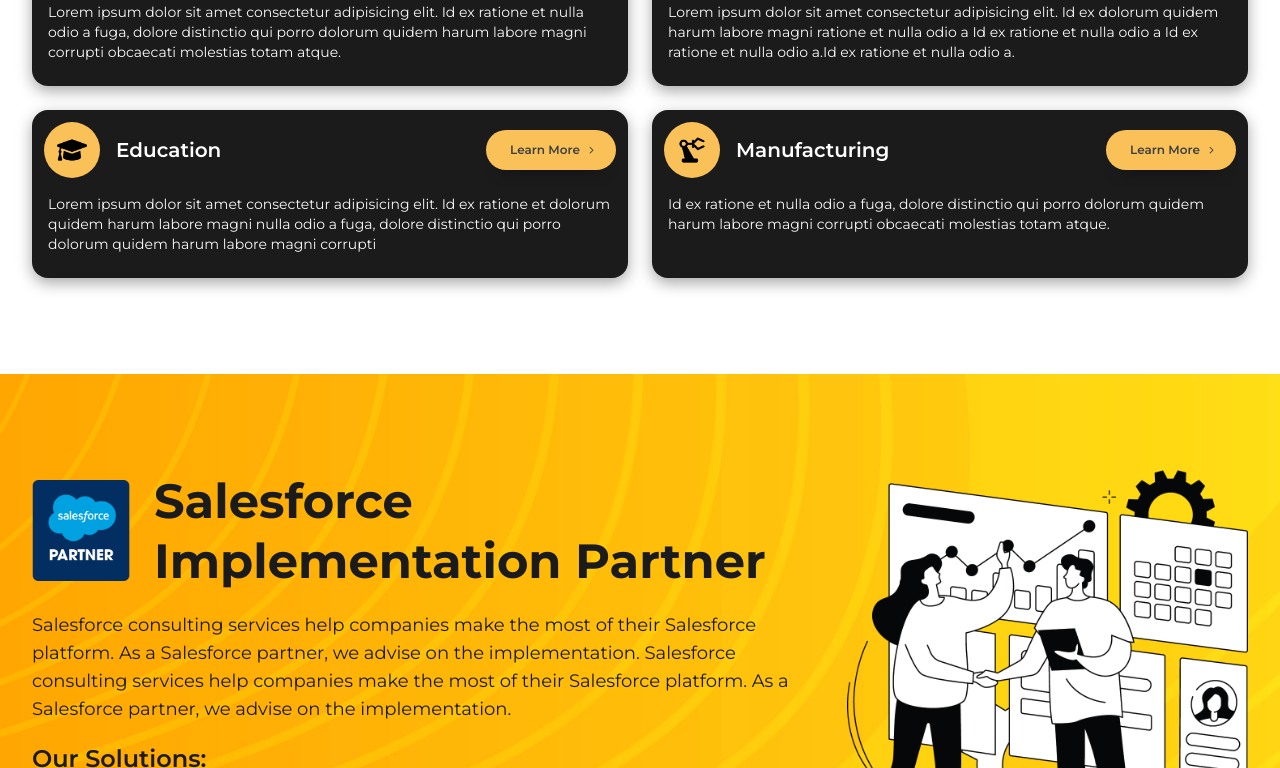
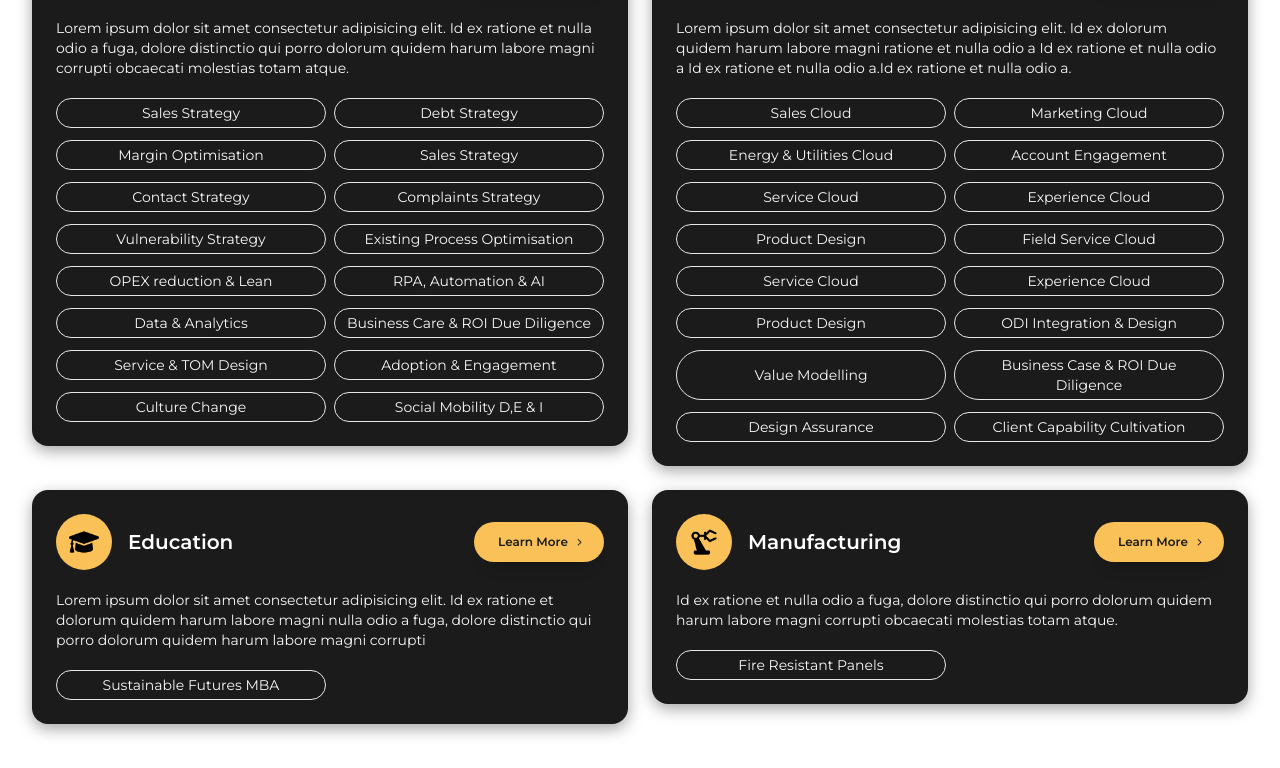
Before and after one commit to luke-meadows/clyde-ventures-2024, a Next.js app: page / in a window 1280 px wide. Shown: the part 932-1700 px from the top of the page. Built offline with nearby package versions, Linux system fonts and the light colour scheme.

Commit message:
WhatWeDo: Service links to service page

```diff
--- a/components/WhatWeDo.js
+++ b/components/WhatWeDo.js
@@ -1,5 +1,6 @@
 import Image from 'next/image';
 import Link from 'next/link';
+
 export default function WhatWeDo() {
   const whatWeDoCards = [
     {
@@ -8,6 +9,72 @@
       subtitle:
         'Lorem ipsum dolor sit amet consectetur adipisicing elit. Id ex ratione et nulla odio a fuga, dolore distinctio qui porro dolorum quidem harum labore magni corrupti obcaecati molestias totam atque.',
       link: '/services',
+      options: [
+        {
+          title: 'Sales Strategy',
+          url: '/services/consultancy/top-line-growth',
+        },
+        {
+          title: 'Debt Strategy',
+          url: '/services/consultancy/top-line-growth',
+        },
+        {
+          title: 'Margin Optimisation',
+          url: '/services/consultancy/top-line-growth',
+        },
+        {
+          title: 'Sales Strategy',
+          url: '/services/consultancy/top-line-growth',
+        },
+        {
+          title: 'Contact Strategy',
+          url: '/services/consultancy/service-excellence',
+        },
+        {
+          title: 'Complaints Strategy',
+          url: '/services/consultancy/service-excellence',
+        },
+        {
+          title: 'Vulnerability Strategy',
+          url: '/services/consultancy/service-excellence',
+        },
+        {
+          title: 'Existing Process Optimisation',
+          url: '/services/consultancy/service-excellence',
+        },
+        {
+          title: 'OPEX reduction & Lean',
+          url: '/services/consultancy/opex-optimisation',
+        },
+        {
+          title: 'RPA, Automation & AI',
+          url: '/services/consultancy/opex-optimisation',
+        },
+        {
+          title: 'Data & Analytics',
+          url: '/services/consultancy/opex-optimisation',
+        },
+        {
+          title: 'Business Care & ROI Due Diligence',
+          url: '/services/consultancy/opex-optimisation',
+        },
+        {
+          title: 'Service & TOM Design',
+          url: '/services/consultancy/business-and-culture-change',
+        },
+        {
+          title: 'Adoption & Engagement',
+          url: '/services/consultancy/business-and-culture-change',
+        },
+        {
+          title: 'Culture Change',
+          url: '/services/consultancy/business-and-culture-change',
+        },
+        {
+          title: 'Social Mobility D,E & I',
+          url: '/services/consultancy/business-and-culture-change',
+        },
+      ],
     },
     {
       title: 'Integration',
@@ -15,6 +82,72 @@
       subtitle:
         'Lorem ipsum dolor sit amet consectetur adipisicing elit. Id ex dolorum quidem harum labore magni   ratione et nulla odio a Id ex ratione et nulla odio a Id ex ratione et nulla odio a.Id ex ratione et nulla odio a.',
       link: '/services/integration',
+      options: [
+        {
+          title: 'Sales Cloud',
+          url: '/services/consultancy/top-line-growth-salesforce',
+        },
+        {
+          title: 'Marketing Cloud',
+          url: '/services/consultancy/top-line-growth-salesforce',
+        },
+        {
+          title: 'Energy & Utilities Cloud',
+          url: '/services/consultancy/top-line-growth-salesforce',
+        },
+        {
+          title: 'Account Engagement',
+          url: '/services/consultancy/top-line-growth-salesforce',
+        },
+        {
+          title: 'Service Cloud',
+          url: '/services/consultancy/top-line-growth-salesforce',
+        },
+        {
+          title: 'Experience Cloud',
+          url: '/services/consultancy/top-line-growth-salesforce',
+        },
+        {
+          title: 'Product Design',
+          url: '/services/consultancy/top-line-growth-salesforce',
+        },
+        {
+          title: 'Field Service Cloud',
+          url: '/services/integration/field-optimisation-salesforce',
+        },
+        {
+          title: 'Service Cloud',
+          url: '/services/integration/field-optimisation-salesforce',
+        },
+        {
+          title: 'Experience Cloud',
+          url: '/services/integration/field-optimisation-salesforce',
+        },
+        {
+          title: 'Product Design',
+          url: '/services/integration/field-optimisation-salesforce',
+        },
+        {
+          title: 'ODI Integration & Design',
+          url: '/services/integration/wacc-outperformance',
+        },
+        {
+          title: 'Value Modelling',
+          url: '/services/integration/wacc-outperformance',
+        },
+        {
+          title: 'Business Case & ROI Due Diligence',
+          url: '/services/integration/wacc-outperformance',
+        },
+        {
+          title: 'Design Assurance',
+          url: '/services/integration/independence-upskilling-design-authority',
+        },
+        {
+          title: 'Client Capability Cultivation',
+          url: '/services/integration/independence-upskilling-design-authority',
+        },
+      ],
     },
     {
       title: 'Education',
@@ -22,6 +155,9 @@
       subtitle:
         'Lorem ipsum dolor sit amet consectetur adipisicing elit. Id ex ratione et dolorum quidem harum labore magni  nulla odio a fuga, dolore distinctio qui porro dolorum quidem harum labore magni corrupti',
       link: '/services',
+      options: [
+        { title: 'Sustainable Futures MBA', url: '/services/education/MBA' },
+      ],
     },
     {
       title: 'Manufacturing',
@@ -29,6 +165,12 @@
       subtitle:
         'Id ex ratione et nulla odio a fuga, dolore distinctio qui porro dolorum quidem harum labore magni corrupti obcaecati molestias totam atque.',
       link: '/services',
+      options: [
+        {
+          title: 'Fire Resistant Panels',
+          url: '/services/manufacturing/FRP',
+        },
+      ],
     },
   ];
   return (
@@ -45,13 +187,14 @@
       <div className="grid grid-cols-2 gap-6">
         {whatWeDoCards.map((card, i) => {
           return (
-            // Container
+            <div>
+              {/* // Container */}
               <div
                 key={i}
-              className="shadow-card flex-1 card-rounding bg-black-text"
+                className="shadow-card flex-1 card-rounding bg-black-text py-6"
               >
                 {/* Card Top */}
-              <div className="card-top flex justify-between items-center px-3 pt-3">
+                <div className="card-top flex justify-between items-center px-6">
                   <div className="card-top-left flex items-center gap-4">
                     <div className="bg-primary-orange h-14 w-14 aspect-square center-contents rounded-full text-lg cursor-pointer">
                       <Image src={card.icon} width={30} height={30} />
@@ -62,7 +205,7 @@
                   </div>
                   <div className="card-top-right">
                     <Link href={card.link}>
-                    <button className="bg-primary-orange text-dark-grey pl-6 pr-4 h-10 rounded-full min-w-fit w-fit mx-auto shadow-button text-xs font-semibold">
+                      <button className="bg-primary-orange text-black-text pl-6 pr-4 h-10 rounded-full min-w-fit w-fit mx-auto shadow-button text-xs font-semibold">
                         Learn More <i className="icon-angle-right" />
                       </button>
                     </Link>
@@ -70,10 +213,22 @@
                 </div>
 
                 {/* Card Bottom */}
-              <div className="p-4">
-                <p className="text-sm font-normal mb-2 text-off-white">
+                <div className="px-6 ">
+                  <p className="text-sm font-normal text-off-white my-5">
                     {card.subtitle}
                   </p>
+                  <div className="grid grid-cols-2 text-off-white gap-x-2 gap-y-3 ">
+                    {card.options.map((service, i) => (
+                      <Link
+                        href={service.url}
+                        key={i}
+                        className="text-sm border-[1px] py-1 px-3 rounded-full hover:bg-primary-orange hover:text-black-text hover:border-primary-orange cursor-pointer font-normal hover:font-medium center-contents text-center"
+                      >
+                        {service.title}
+                      </Link>
+                    ))}
+                  </div>
+                </div>
               </div>
             </div>
           );
```
Lines whose indentation alone changed are shown as unchanged.
